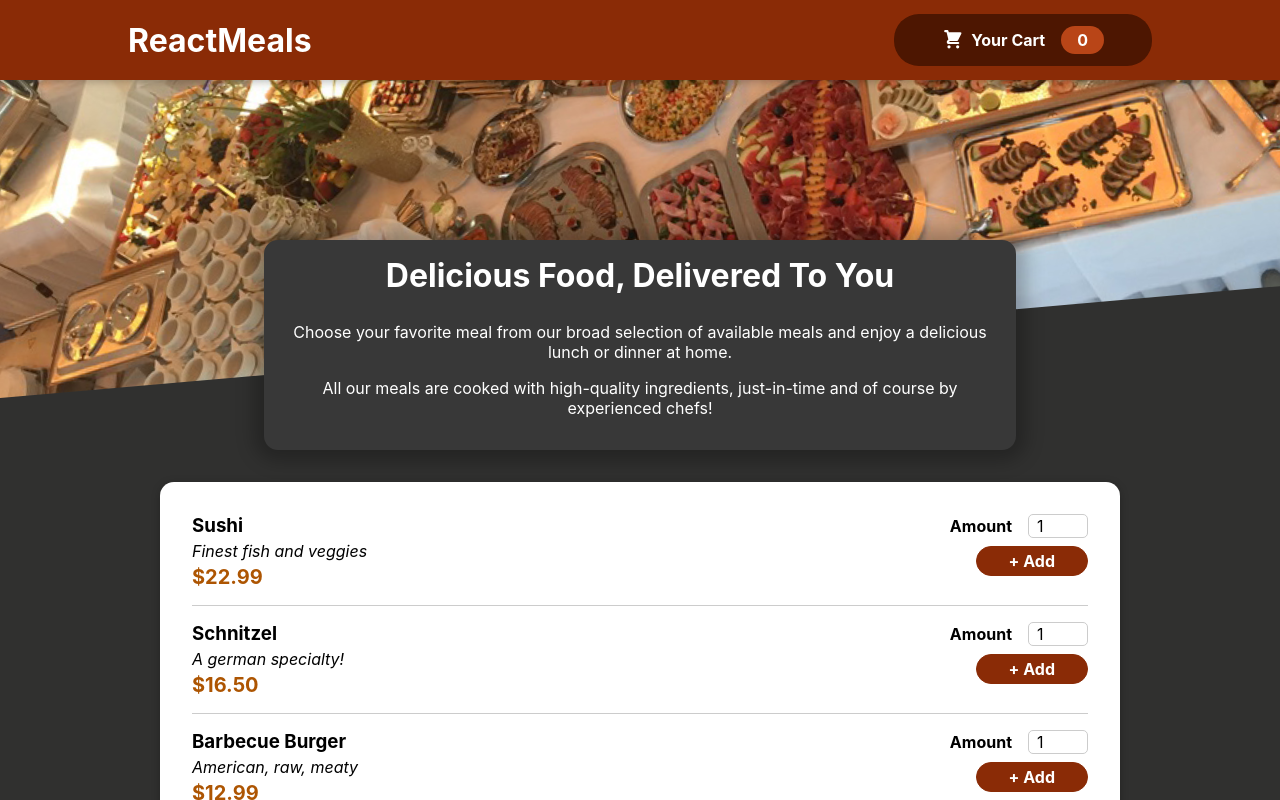
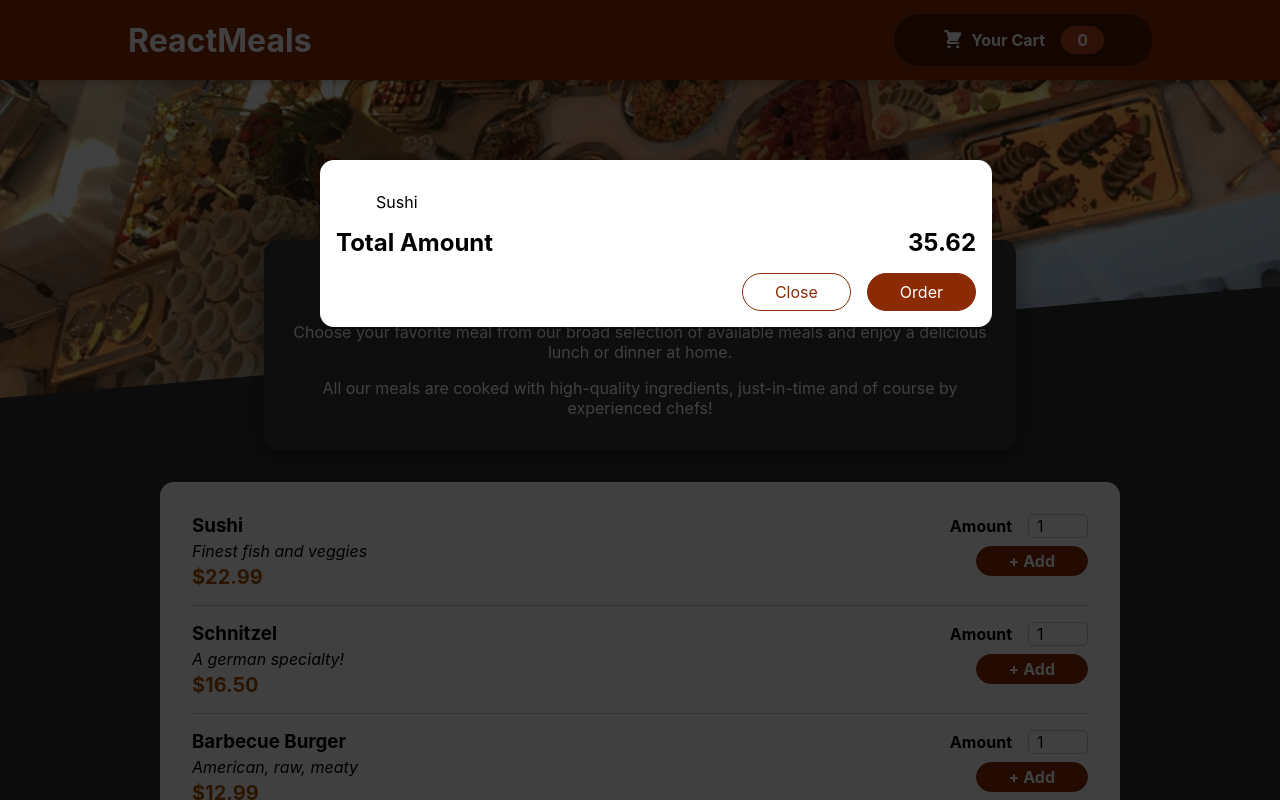
Before and after one commit to kiransalve/react-food-order-project, a React (Create React App) app: page / in a window 1280 px wide. Shown: the top 800 px of the page. Built offline with nearby package versions, Linux system fonts and the light colour scheme.

Commit message:
modal added

```diff
--- a/public/index.html
+++ b/public/index.html
@@ -28,6 +28,7 @@
   </head>
   <body>
     <noscript>You need to enable JavaScript to run this app.</noscript>
+    <div id="overlay"></div>
     <div id="root"></div>
     <!--
       This HTML file is a template.
--- a/src/App.js
+++ b/src/App.js
@@ -1,9 +1,11 @@
+import Cart from "./component/Cart/Cart";
 import Header from "./component/Layout/Header";
 import Meal from "./component/Meal/Meal";
 
 function App() {
   return (
     <>
+    <Cart />
       <Header />
       <main>
         <Meal />
--- /dev/null
+++ b/src/component/Cart/Cart.jsx
@@ -0,0 +1,31 @@
+import React from 'react';
+import Modal from '../UI/Modal';
+import classes from "./Cart.module.css"
+
+const Cart = () => {
+    const cartitems = (
+        <ul>
+            {[{ id: 'c1', name: 'Sushi', amount: 2, price: 12.99 }].map((item) => {
+                return (<li>
+                    {item.name}
+                </li>)
+            })}
+        </ul>
+    )
+    return (
+        <Modal>
+            {cartitems}
+            <div className={classes.total}>
+                <span>Total Amount</span>
+                <span>35.62</span>
+            </div>
+            <div className={classes.actions}>
+                <button className={classes['button--alt']}>Close</button>
+                <button className={classes.button}>Order</button>
+
+            </div>
+            </Modal>
+    )
+}
+
+export default Cart
--- /dev/null
+++ b/src/component/Cart/Cart.module.css
@@ -0,0 +1,46 @@
+.cart-items {
+  list-style: none;
+  margin: 0;
+  padding: 0;
+  max-height: 20rem;
+  overflow: auto;
+}
+
+.total {
+  display: flex;
+  justify-content: space-between;
+  align-items: center;
+  font-weight: bold;
+  font-size: 1.5rem;
+  margin: 1rem 0;
+}
+
+.actions {
+  text-align: right;
+}
+
+.actions button {
+  font: inherit;
+  cursor: pointer;
+  background-color: transparent;
+  border: 1px solid #8a2b06;
+  padding: 0.5rem 2rem;
+  border-radius: 25px;
+  margin-left: 1rem;
+}
+
+.actions button:hover,
+.actions button:active {
+  background-color: #5a1a01;
+  border-color: #5a1a01;
+  color: white;
+}
+
+.actions .button--alt {
+  color: #8a2b06;
+}
+
+.actions .button {
+  background-color: #8a2b06;
+  color: white;
+}
--- /dev/null
+++ b/src/component/UI/Modal.jsx
@@ -0,0 +1,30 @@
+import classes from './Modal.module.css';
+import React from 'react'
+import ReactDOM from 'react-dom';
+
+const Backdrop = props => {
+    return (
+        <div className={classes.backdrop}></div>
+    )
+}
+
+const ModalOverlay = props => {
+    return (
+        <div className={classes.modal}>
+            <div className={classes.content}>{props.children}</div>
+        </div>
+    )
+}
+
+const portalElement = document.getElementById('overlay')
+
+const Modal = (props) => {
+    return (
+        <>
+            {ReactDOM.createPortal(<Backdrop />, portalElement)}
+            {ReactDOM.createPortal(<ModalOverlay>{props.children}</ModalOverlay>, portalElement)}
+        </>
+    )
+}
+
+export default Modal
--- /dev/null
+++ b/src/component/UI/Modal.module.css
@@ -0,0 +1,43 @@
+.backdrop {
+  position: fixed;
+  top: 0;
+  left: 0;
+  width: 100%;
+  height: 100vh;
+  z-index: 20;
+  background-color: rgba(0, 0, 0, 0.75);
+}
+
+.modal {
+  position: fixed;
+  top: 20vh;
+  left: 5%;
+  width: 90%;
+  background-color: white;
+  padding: 1rem;
+  border-radius: 14px;
+  box-shadow: 0 2px 8px rgba(0, 0, 0, 0.25);
+  z-index: 30;
+  animation: slide-down 300ms ease-out forwards;
+}
+li{
+  list-style: none;
+}
+
+@media (min-width: 768px) {
+  .modal {
+    width: 40rem;
+    left: calc(50% - 20rem);
+  }
+}
+
+@keyframes slide-down {
+  from {
+    opacity: 0;
+    transform: translateY(-3rem);
+  }
+  to {
+    opacity: 1;
+    transform: translateY(0);
+  }
+}
--- a/src/index.css
+++ b/src/index.css
@@ -6,6 +6,7 @@
   -webkit-font-smoothing: antialiased;
   -moz-osx-font-smoothing: grayscale;
   background-color: rgb(48, 48, 47);
+
 }
 
 code {
```
